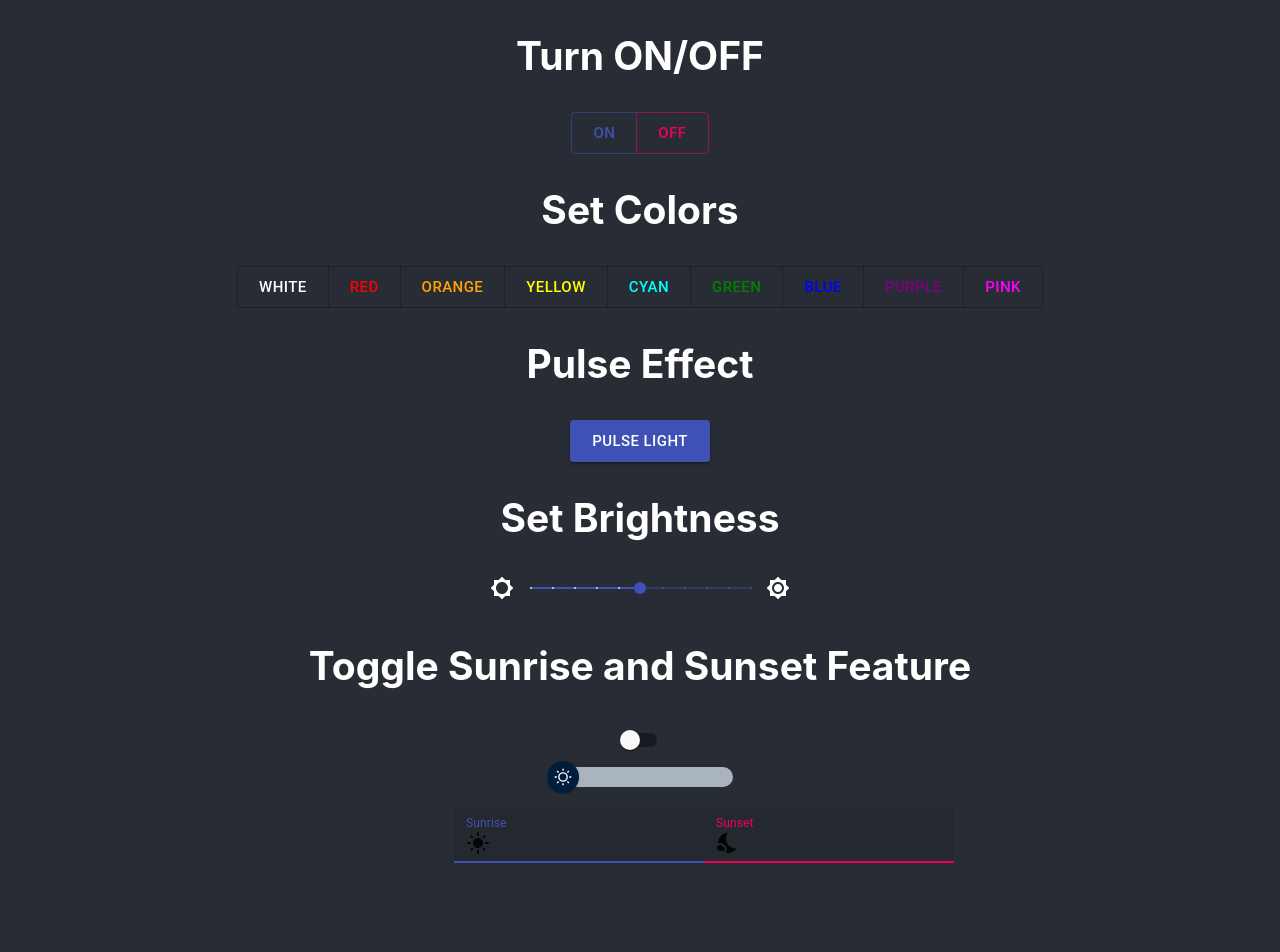
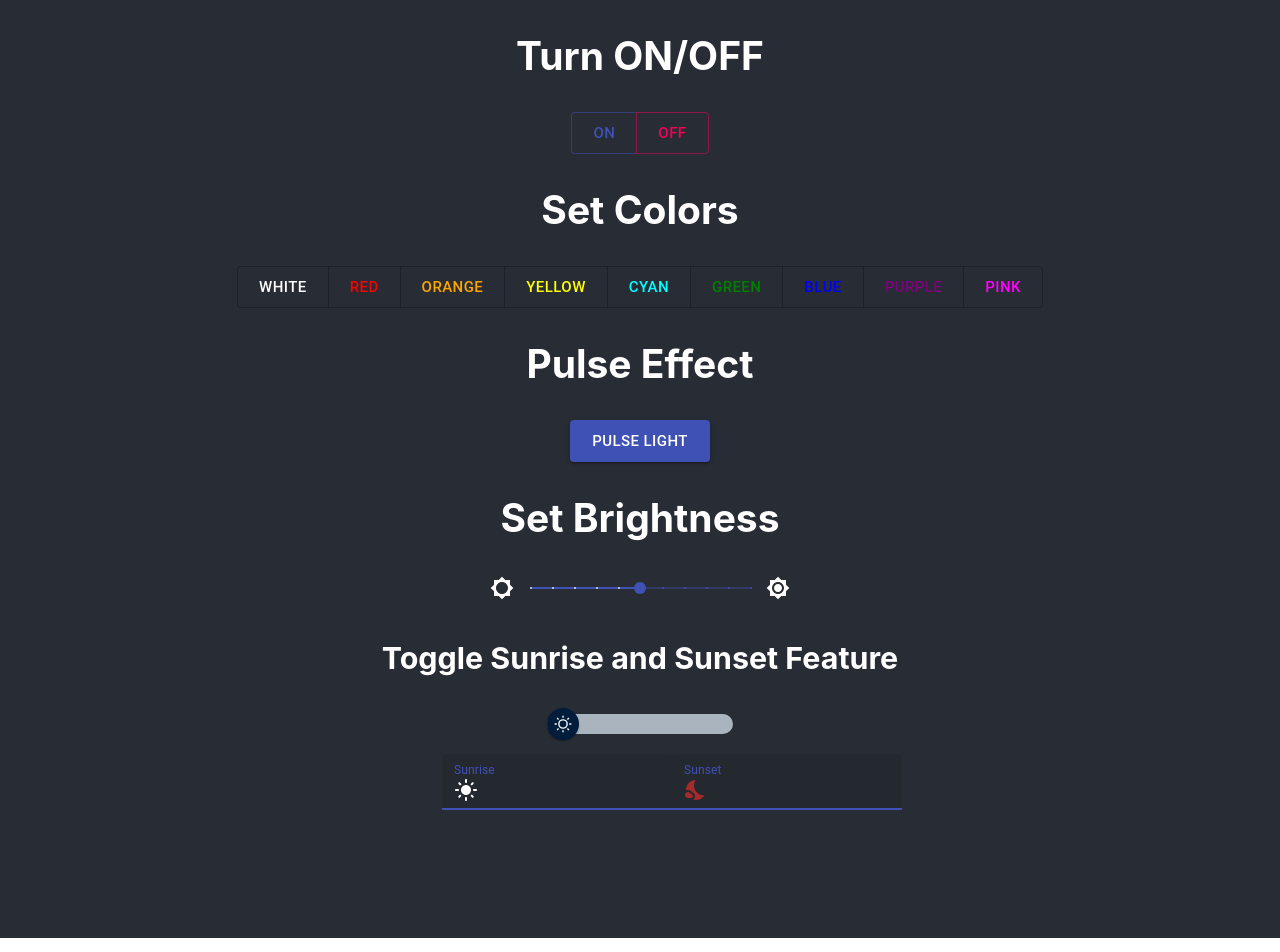
Before and after one commit to sulsaho/smart-light-dashboard, a React (Create React App) app in the folder frontend/: page / in a window 1280 px wide. Shown: the top 952 px of the page. Built offline with nearby package versions, Linux system fonts and the light colour scheme.

Commit message:
changes to frontend
retrieve sunset and sunrise feature on load

```diff
--- a/frontend/src/App.js
+++ b/frontend/src/App.js
@@ -9,31 +9,25 @@ import {Stack} from "@mui/material";
 import LightModeIcon from '@mui/icons-material/LightMode';
 import NightsStayIcon from '@mui/icons-material/NightsStay';
 import MaterialUISwitch from './MUISwitch'
-import {InputAdornment, Switch, TextField} from "@material-ui/core";
-import React from "react";
-
+import {InputAdornment, TextField} from "@material-ui/core";
+import React, { useState} from "react";
 
 function App() {
-  const handlekLoad = async () => {
-    let result = await axios.post('https://localhost:5001/api/LightState/light/fetch-srss-feature/');
-    let enabled = JSON.stringify(result.data) !== '{}' ? result.data.srss_feature.enabled : false;
-
-    document.getElementById("uii").checked = enabled;
-
-    if (enabled) {
-      let sunriseElement = document.getElementById("sunrise");
-      let sunsetElement = document.getElementById("sunset");
-      sunriseElement.value = result.data.srss_feature.sunrise;
-      sunsetElement.value = result.data.srss_feature.sunset;
-    }
-  };
+  const [isSrssEnabled, setIsSrssEnabled]= useState(false);
 
   React.useEffect(() => {
-    window.addEventListener('load', handlekLoad);
+    const handleLoad = async (event) => {
+      let result = await axios.post('https://localhost:5001/api/LightState/light/fetch-srss-feature/');
+      let enabled = JSON.stringify(result.data) !== '{}' ? result.data.srss_feature.enabled : false;
 
-    // cleanup this component
+      setIsSrssEnabled( enabled );
+      setSrssComponents(enabled, result.data);
+    };
+
+    window.addEventListener('load', handleLoad);
+
     return () => {
-      window.removeEventListener('load', handlekLoad);
+      window.removeEventListener('load', handleLoad);
     };
   }, []);
 
@@ -91,15 +85,22 @@ function App() {
   }
 
   async function setUpSunriseSunsetFeature(e, val) {
+    setIsSrssEnabled( val );
     let result = await axios.post('https://localhost:5001/api/LightState/light/enable-srss-feature/' + val);
-    if (val) setSRSSComponents(result.data);
+    setSrssComponents(val, result.data);
   }
 
-  function setSRSSComponents(data) {
+  function setSrssComponents(toFill, data) {
     let sunriseElement = document.getElementById("sunrise");
     let sunsetElement = document.getElementById("sunset");
-    sunriseElement.value = data.srss_feature.sunrise;
-    sunsetElement.value = data.srss_feature.sunset;
+    if (toFill) {
+      sunriseElement.value = data.srss_feature.sunrise;
+      sunsetElement.value = data.srss_feature.sunset;
+    }
+    else {
+      sunriseElement.value = '';
+      sunsetElement.value = '';
+    }
   }
 
   return (
@@ -212,26 +213,26 @@ function App() {
             </Stack>
           </div>
 
-          <h2>Toggle Sunrise and Sunset Feature</h2>
+          <h3>Toggle Sunrise and Sunset Feature</h3>
           <div style={{width: 200}}>
-            <Switch
-                id="uii"
-              />
             <MaterialUISwitch
+                checked={isSrssEnabled}
                 onChange={setUpSunriseSunsetFeature}
                 id="srss"
                 color="secondary"/>
           </div>
 
-          <div style={{width: 500, margin: "1% 0 10% 10%", display: "flex", justifyContent: "space-around"}}>
+          <div style={{width: 460, margin: "1% 0 10% 5%", display: "flex", justifyContent: "space-around"}}>
             <TextField
                 id="sunrise"
                 label="Sunrise"
                 variant="filled"
                 focused
-                sx={{ m: 2, width: '25ch', color: '#ffffff' }}
                 InputProps={{
                   readOnly: true,
+                  style: {
+                    color: 'white'
+                  },
                   startAdornment: (
                       <InputAdornment position="start">
                         <LightModeIcon />
@@ -244,11 +245,12 @@ function App() {
                 id="sunset"
                 label="Sunset"
                 variant="filled"
-                color="secondary"
                 focused
-                sx={{ m: 1, width: '25ch' }}
                 InputProps={{
                   readOnly: true,
+                  style: {
+                    color: 'brown'
+                  },
                   startAdornment: (
                       <InputAdornment position="start">
                         <NightsStayIcon />
```
Also changed, not shown: 1 other file (tests, documents, lock files or other folders).
